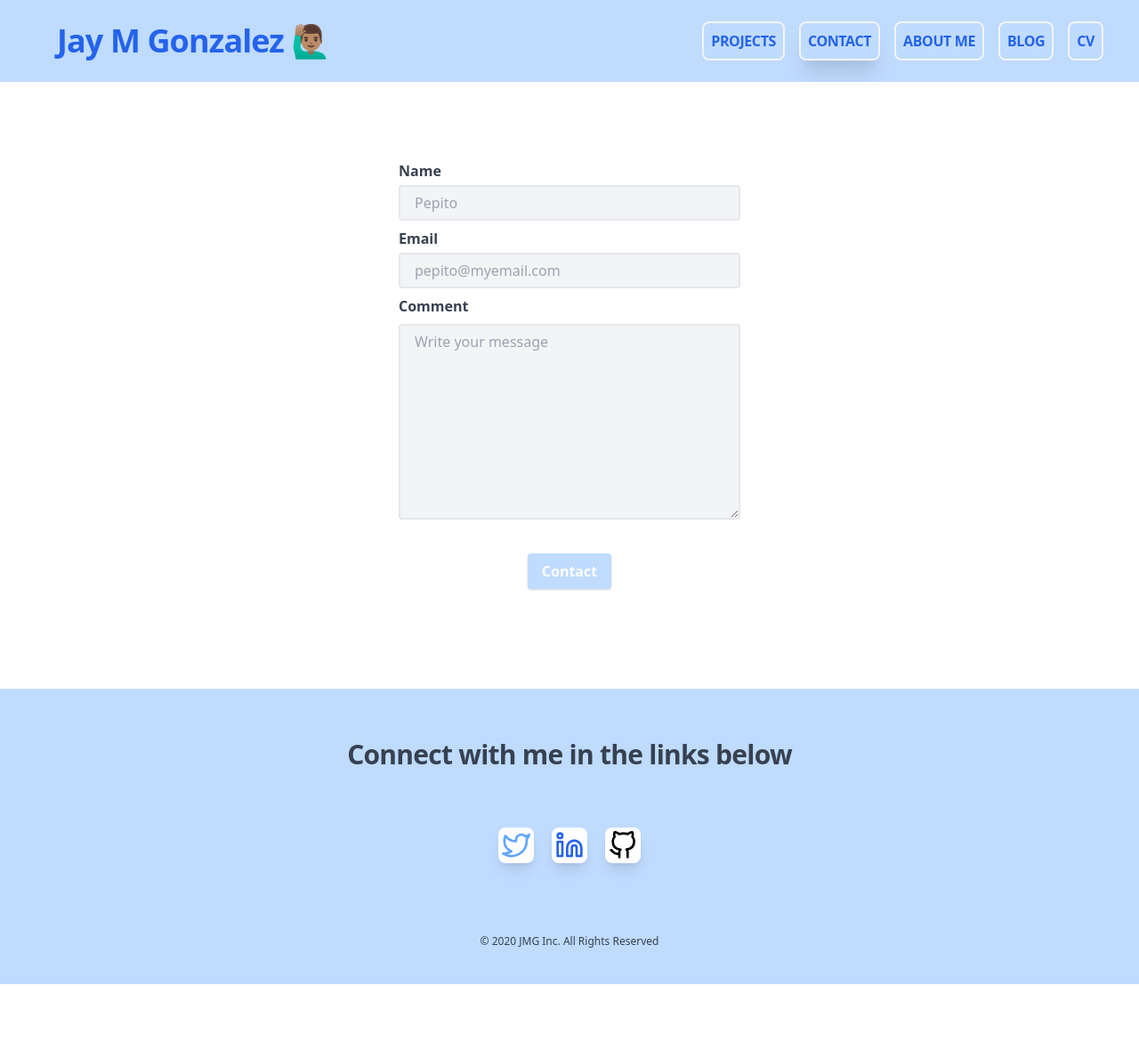
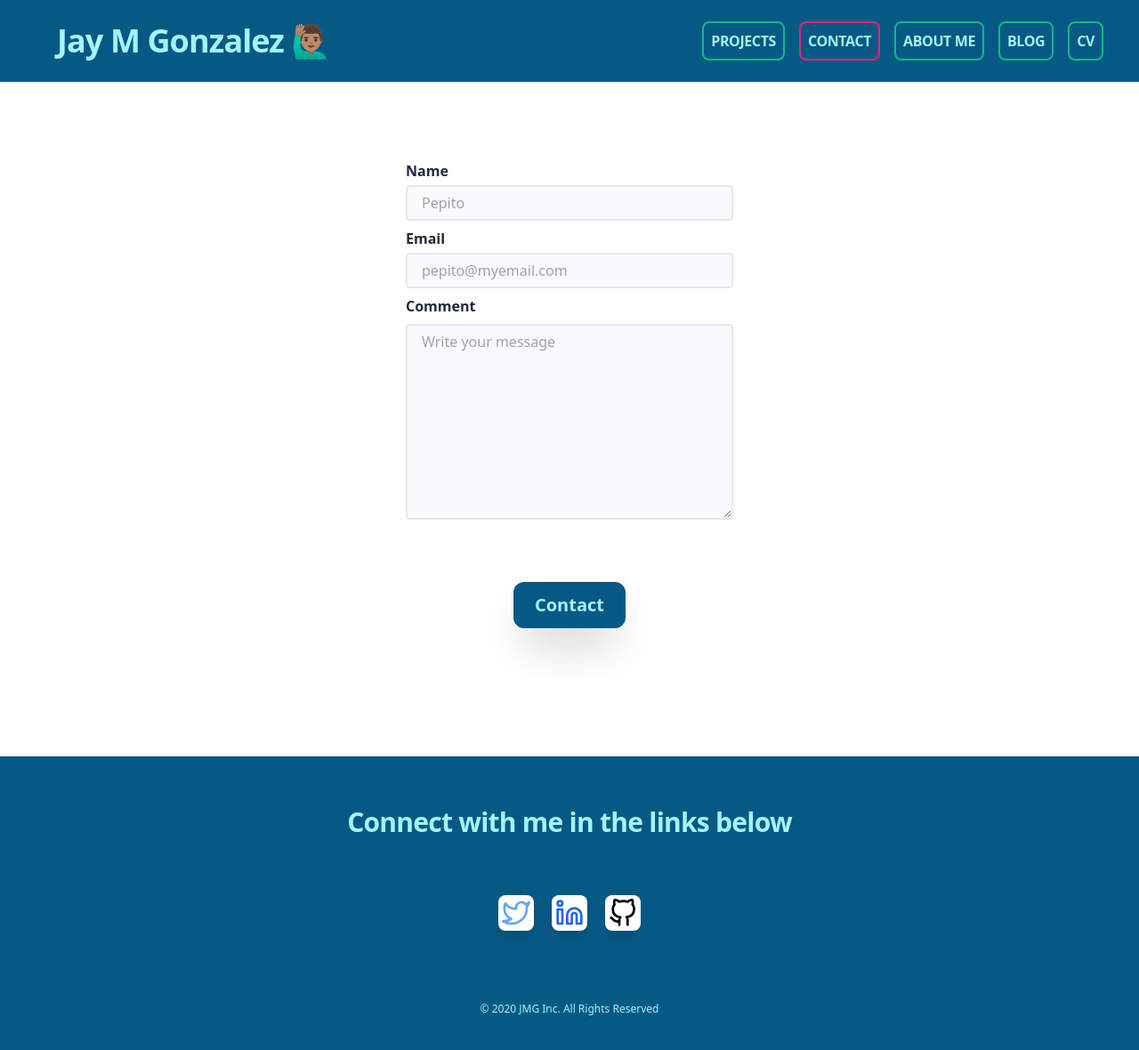
Before and after one commit to jaymgonzalez/my-site-react, a React (Create React App) app: page /contact in a window 1280 px wide. Shown: the whole page at 89% size. Before the commit the page ends 1106 px from the top, so only its background shows below. Built offline with nearby package versions, Linux system fonts and the light colour scheme.

Commit message:
change color palette across site

```diff
--- a/src/components/AboutPage.js
+++ b/src/components/AboutPage.js
@@ -30,7 +30,7 @@ const AboutPage = () => {
 
   return (
     <>
-      <div className="w-full my-20 text-3xl text-center font-extrabold tracking-tight capitalize text-gray-700 select-none">
+      <div className="w-full my-20 text-3xl text-center font-extrabold tracking-tight capitalize text-gray-800 select-none">
         scroll down to know more about me
       </div>
       <div className="mx-auto relative overflow-hidden m-10 p-10 w-5/6 select-none">
@@ -38,7 +38,7 @@ const AboutPage = () => {
         <div className="absolute left-lefty top-0 w-1 h-full bg-gray-200 z-10"></div>
       </div>
       <div className="w-full py-10">
-        <button onClick={scrollToTop} className="flex mx-auto p-6 bg-blue-200 rounded-3xl text-gray-700 font-extrabold tracking-tight capitalize">Scroll to the top</button>
+        <button onClick={scrollToTop} className="flex mx-auto p-6 bg-cyan-200 rounded-3xl text-gray-800 font-extrabold tracking-tight capitalize">Scroll to the top</button>
       </div>
     </>
   )
--- a/src/components/ContactPage.js
+++ b/src/components/ContactPage.js
@@ -4,12 +4,12 @@ import { useForm } from "react-hook-form";
 
 const Input = ({ name, register, errors, placeholder }) => (
   <>
-    <label className="block text-gray-700 font-bold mb-1 pr-4 pt-2 capitalize" htmlFor={name}>{name}</label>
+    <label className="block text-gray-800 font-bold mb-1 pr-4 pt-2 capitalize" htmlFor={name}>{name}</label>
     <input
       name={name}
       ref={register}
       placeholder={placeholder}
-      className="bg-gray-100 appearance-none border-2 border-gray-200 w-full rounded py-2 px-4 text-gray-700 leading-tight focus:outline-none focus:bg-white focus:border-blue-400 "
+      className="bg-gray-50 appearance-none border-2 border-gray-200 w-full rounded py-2 px-4 text-gray-800 leading-tight focus:outline-none focus:bg-white focus:border-blue-400 "
       type="text"
     />
     {errors && <p className="pt-2 text-red-500 text-xs italic">
@@ -28,16 +28,16 @@ const ContactPage = () => {
 
   return (
 
-    <form id="contact-form" className="w-full max-w-sm mx-auto py-20" onSubmit={handleSubmit(onSubmit)}>
+    <form id="contact-form" className="w-full max-w-sm mx-auto py-20 px-2" onSubmit={handleSubmit(onSubmit)}>
       <div className="mb-6">
         <Input name="name" register={register({ required: true, pattern: /[A-Za-z ]{3,}/ })} errors={errors.name} placeholder="Pepito" />
         <Input name="email" register={register({ required: true, pattern: /[a-z0-9._%+-]+@[a-z0-9.-]+\.[a-z]{2,4}$/ })} errors={errors.email} placeholder="pepito@myemail.com" />
         <div className="mb-6">
-          <label className="block text-gray-700 font-bold my-2 pr-4" htmlFor="comment">
+          <label className="block text-gray-800 font-bold my-2 pr-4" htmlFor="comment">
             Comment
            </label>
           <textarea
-            className="bg-gray-100 appearance-none border-2 border-gray-200 rounded w-full py-2 px-4 text-gray-700 leading-tight
+            className="bg-gray-50 appearance-none border-2 border-gray-200 rounded w-full py-2 px-4 text-gray-800 leading-tight
               focus:outline-none focus:bg-white focus:border-blue-400" name="comment" cols="30" rows="10" placeholder="Write your message"
             ref={register({ required: true })}
           />
@@ -46,7 +46,7 @@ const ContactPage = () => {
               Please write someting on the box
             </p>
           }
-          <button className="shadow mx-auto my-8 flex bg-blue-200 hover:bg-blue-300 focus:shadow-outline focus:outline-none text-white font-bold py-2 px-4 rounded" type="submit">
+          <button className="mx-auto my-16 shadow-2xl hover:text-gray-50 flex bg-lightblue-800 hover:bg-green-500 focus:shadow-outline focus:outline-none text-cyan-200 text-xl font-extrabold py-3 px-6 rounded-xl" type="submit">
             Contact
          </button>
         </div>
--- a/src/components/Footer.js
+++ b/src/components/Footer.js
@@ -5,12 +5,12 @@ import { IconContext } from 'react-icons/lib'
 const Footer = () => {
   return (
     <div>
-      <footer className="pt-14 bg-blue-200 pb-6 text-gray-700">
+      <footer className="pt-14 bg-lightblue-800 pb-6 text-cyan-200">
         <div className="w-full px-4">
           <h4 className="text-center text-xl sm:text-3xl tracking-tight font-extrabold">Connect with me in the links below</h4>
           <div className="flex mt-10 sm:mt-16 justify-center items-center space-x-5">
             <IconContext.Provider value={{
-              className: "bg-white rounded-lg p-1 hover:bg-gray-400 shadow-lg focus:outline-none inline-block text-center"
+              className: "bg-white rounded-lg p-1 hover:bg-cyan-200 shadow-lg focus:outline-none inline-block text-center"
             }}>
               <a href="http://www.twitter.com/jaymgon" target="_blank" rel="noreferrer">
                 <FiTwitter size={40} className="text-blue-400" />
--- a/src/components/Header.js
+++ b/src/components/Header.js
@@ -31,15 +31,15 @@ const Header = () => {
 
   return (
     <div onKeyDown={handleKeyDown}>
-      <nav className="bg-blue-200 flex items-center justify-between flex-wrap p-6">
+      <nav className="bg-lightblue-800 flex items-center justify-between flex-wrap p-6">
         <div className="flex items-center justify-between flex-shrink-0">
-          <NavLink className="text-blue-600 tracking-tight md:pl-10 hover:text-gray-100 capitalize font-extrabold sm:text-4xl text-2xl"
+          <NavLink className="text-cyan-200 tracking-tight md:pl-10 hover:text-gray-50 capitalize font-extrabold sm:text-4xl text-2xl"
             to="/">
             jay m gonzalez 🙋🏽‍♂️</NavLink>
         </div>
         <div className="block lg:hidden">
           <svg xmlns="http://www.w3.org/2000/svg" fill="none" viewBox="0 0 24 24" stroke="currentColor"
-            className="h-8 select-none cursor-pointer flex items-center p-2 border-2 rounded text-blue-600 border-blue-600 hover:text-gray-100 hover:border-gray-100"
+            className="h-8 select-none cursor-pointer flex items-center p-2 border-2 rounded text-cyan-200 border-cyan-200 hover:text-gray-50 hover:border-gray-50"
             onClick={() => setIsOpen(!isOpen)}
           >
             <path strokeLinecap="round" strokeLinejoin="round" strokeWidth={2} d="M4 6h16M4 12h16M4 18h16" />
@@ -49,7 +49,7 @@ const Header = () => {
         <div id="menu" className="w-full  lg:flex lg:w-auto">
           <div className="lg:flex-grow justify-items-center tracking-tight font-extrabold">
             {headerItems.map((item, i) =>
-              <NavLink key={i} to={`/${item.split(' ')[0]}`} className="lg:border-gray-100 lg:border-2 lg:rounded-lg lg:p-2 uppercase block mt-4 lg:inline-block lg:mt-0 text-blue-600 hover:text-gray-100 lg:mr-4 lg:hover:border-blue-600 lg:hover:bg-gray-700" activeClassName="lg:shadow-xl">
+              <NavLink key={i} to={`/${item.split(' ')[0]}`} className="lg:border-green-500 lg:border-2 lg:rounded-lg lg:p-2 uppercase block mt-4 lg:inline-block lg:mt-0 text-cyan-200 hover:text-gray-50 lg:mr-4 lg:hover:border-cyan-200 lg:hover:bg-green-500" activeClassName="lg:border-pink-600">
                 {item}
               </NavLink>
             )}
--- a/src/components/ListItemAbout.js
+++ b/src/components/ListItemAbout.js
@@ -8,8 +8,8 @@ const ListItemAbout = () => {
       <div key={i}>
         <div className={`my-60 relative flex h-15 ${i % 2 === 0 ? 'float-right' : 'float-left'} justify-between clear-both w-1/2`}
           dir={`${i % 2 === 0 ? 'ltr' : 'rtl'}`}>
-          <div className="box-border absolute h-6 w-6 rounded-full border-white border-2 bg-blue-200 mt-2 z-50 -m-3"></div>
-          <div className="w-11/12 mx-auto px-4 text-gray-700 item">
+          <div className="box-border absolute h-6 w-6 rounded-full border-white border-2 bg-cyan-200 mt-2 z-50 -m-3"></div>
+          <div className="w-11/12 mx-auto px-4 text-gray-800 item">
             <h3 className="my-1 text-2xl font-extrabold tracking-tight">
               {item.title}
             </h3>
--- a/tailwind.config.js
+++ b/tailwind.config.js
@@ -7,7 +7,7 @@ module.exports = {
   theme: {
     extend: {
       backgroundImage: theme => ({
-        'hero-img': "url('img/hero-picture.png')",
+        'hero-img': "url('img/hero-picture.webp')",
       }),
       inset: {
         lefty: '49.8%'
@@ -24,7 +24,9 @@ module.exports = {
       colors: {
         teal: colors.teal,
         lightblue: colors.lightBlue,
-        cyan: colors.cyan
+        cyan: colors.cyan,
+        orange: colors.orange,
+        emerald: colors.emerald
       }
     },
   },
```
Also changed, not shown: src/components/AboutMeList.js (+6 -6 lines), src/components/HomePage.js (+8 -8 lines), src/components/ListCardComponent.js (+4 -4 lines), src/img/hero-picture.png (deleted), src/img/hero-picture.webp (added).
